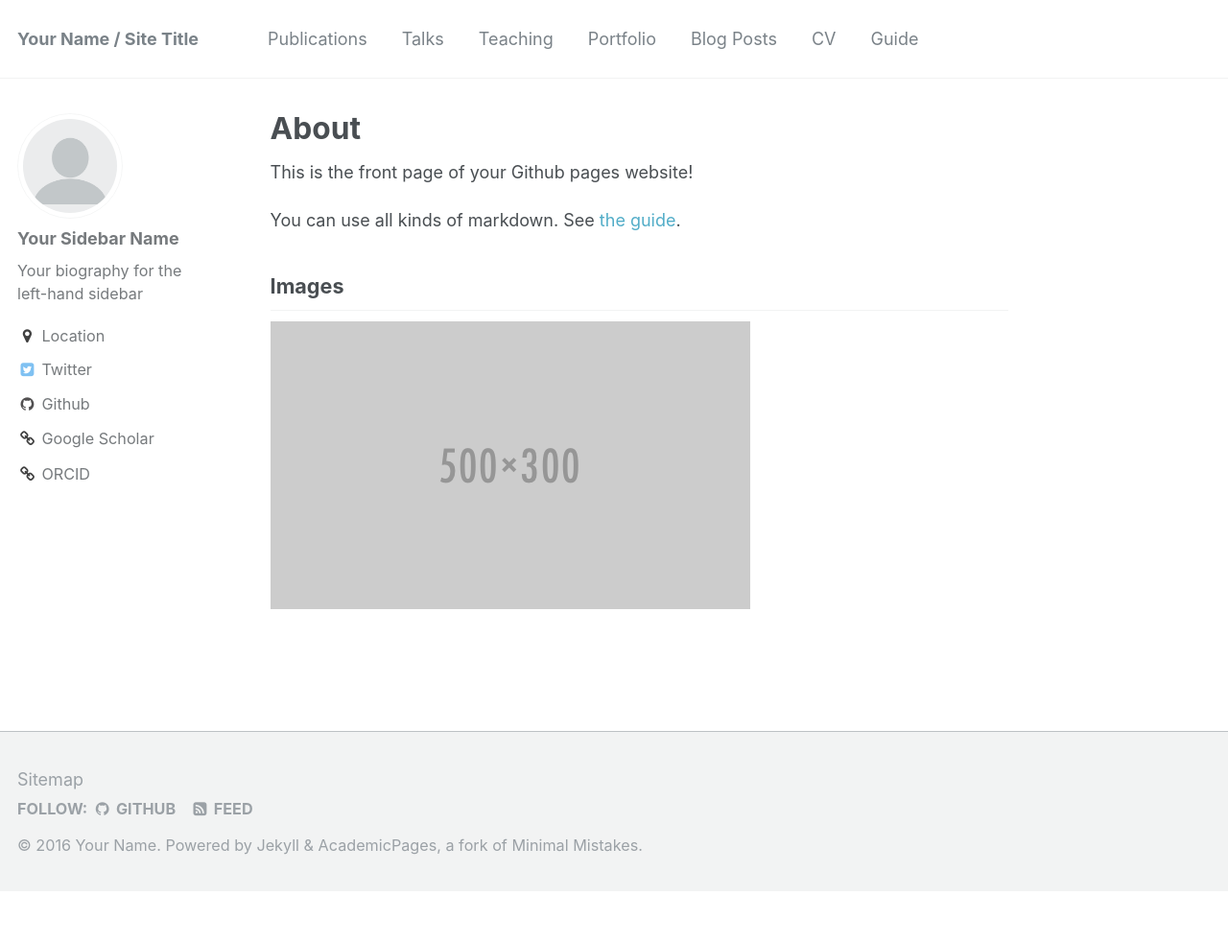
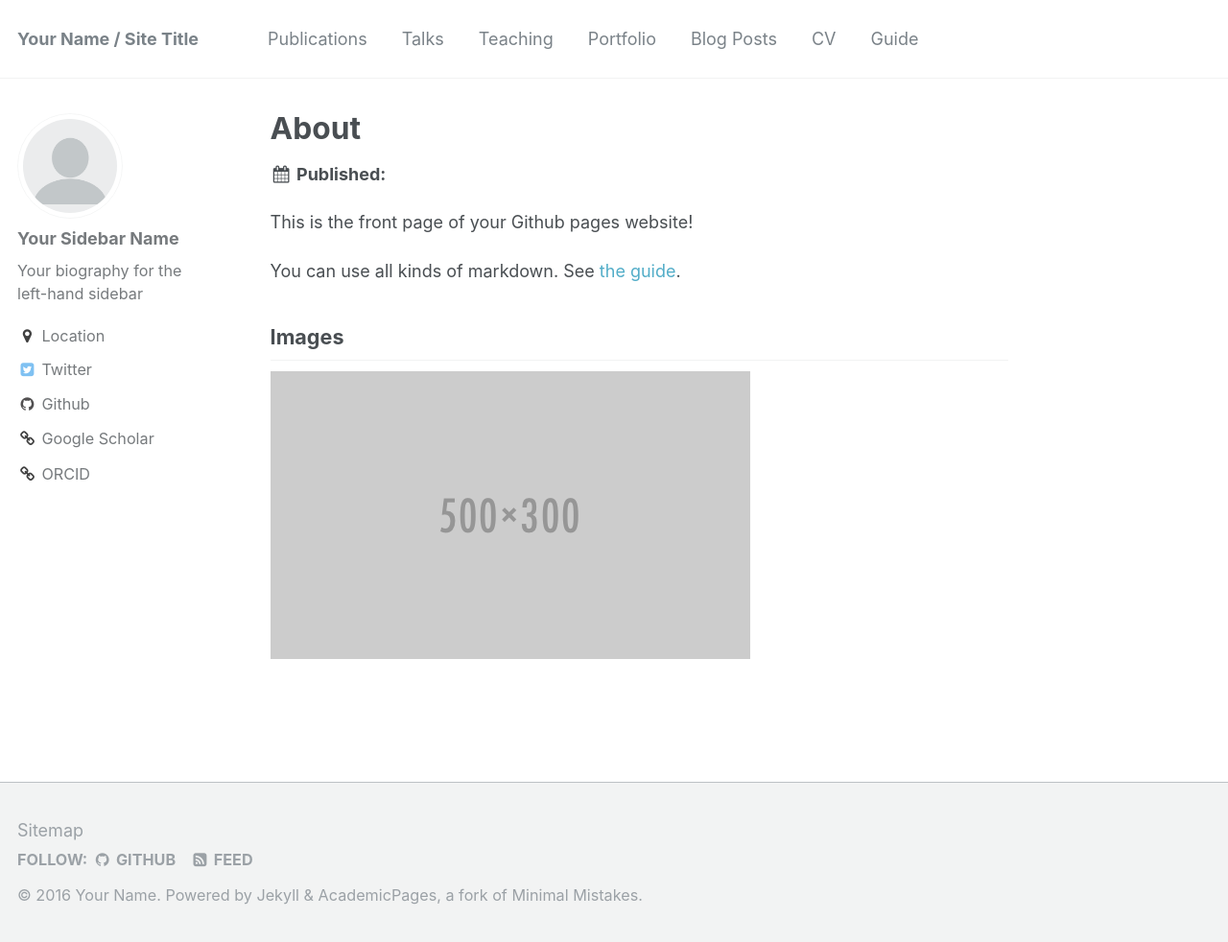
Before and after one commit to xoofee/xoofee.github.io, a Jekyll site: the page built from _pages/about.md, in a window 1280 px wide and 982 px high. Shown: the whole window at 96% size. Built offline with Jekyll 4.4.1, drawn with Linux system fonts in a browser that asks for light colours.

Commit message:
Update single.html

```diff
--- a/_layouts/single.html
+++ b/_layouts/single.html
@@ -34,7 +34,7 @@ layout: default
           <p class="page__date"><strong><i class="fa fa-fw fa-calendar" aria-hidden="true"></i> {{ site.data.ui-text[site.locale].date_label | default: "Published:" }}</strong> <time datetime="{{ page.modified | date: "%Y-%m-%d" }}">{{ page.modified | date: "%B %d, %Y" }}</time></p>
         {% elsif page.venue and page.date %}
           <p>Published in <i>{{ page.venue }}</i>, {{ page.date | date: "%Y" }} </p>
-        {% elsif page.date %}
+        {% elsif page.date != "nil" %}
           <p class="page__date"><strong><i class="fa fa-fw fa-calendar" aria-hidden="true"></i> {{ site.data.ui-text[site.locale].date_label | default: "Published:" }}</strong> <time datetime="{{ page.date | date_to_xmlschema }}">{{ page.date | date: "%B %d, %Y" }}</time></p>
         {% endif %}
 
```
